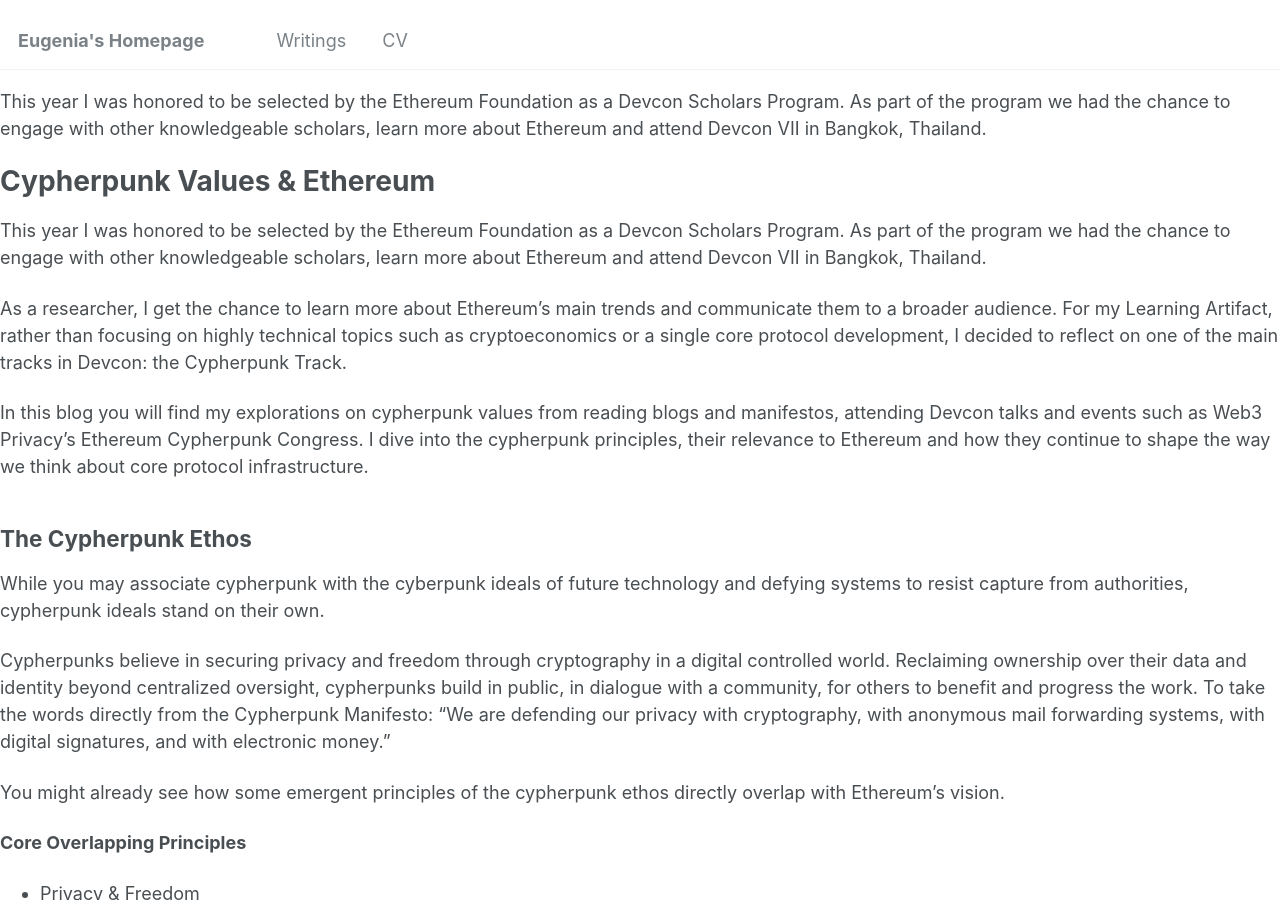
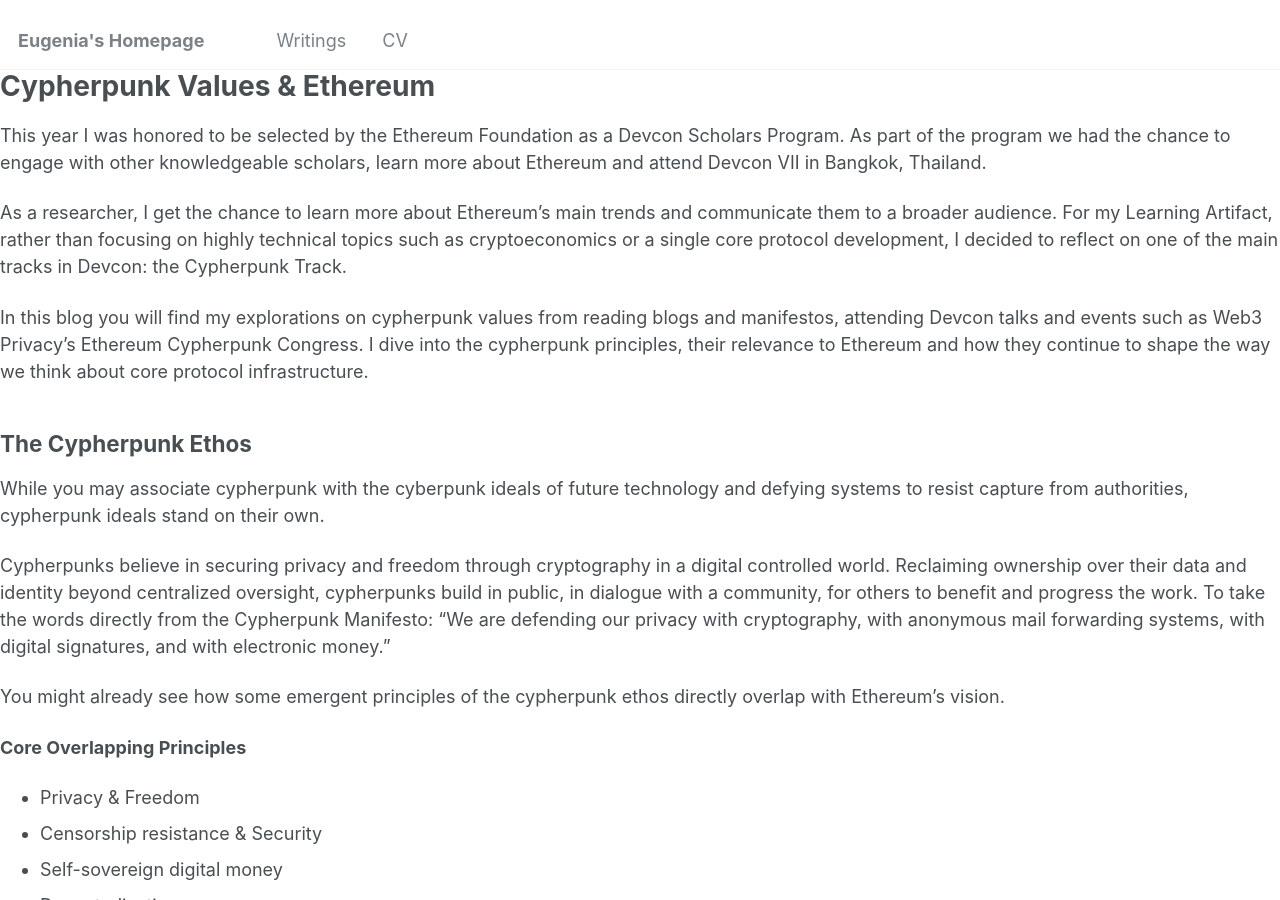
Before and after one commit to eugeniatel/eugeniatel.github.io, a Jekyll site: the page built from _posts/2012-08-14-blog-post-1.md, in a window 1280 px wide and 900 px high. Built offline with Jekyll 4.4.1, drawn with Linux system fonts in a browser that asks for light colours; our own code applies the rules of GitHub Pages for plain Markdown files.

Commit message:
Update 2012-08-14-blog-post-1.md

```diff
--- a/_posts/2012-08-14-blog-post-1.md
+++ b/_posts/2012-08-14-blog-post-1.md
@@ -5,8 +5,6 @@ permalink: /cypherpunk
 tags:
   - Devcon
 ---
-
-This year I was honored to be selected by the Ethereum Foundation as a Devcon Scholars Program. As part of the program we had the chance to engage with other knowledgeable scholars, learn more about Ethereum and attend Devcon VII in Bangkok, Thailand.
 
 Cypherpunk Values & Ethereum
 ======
```
